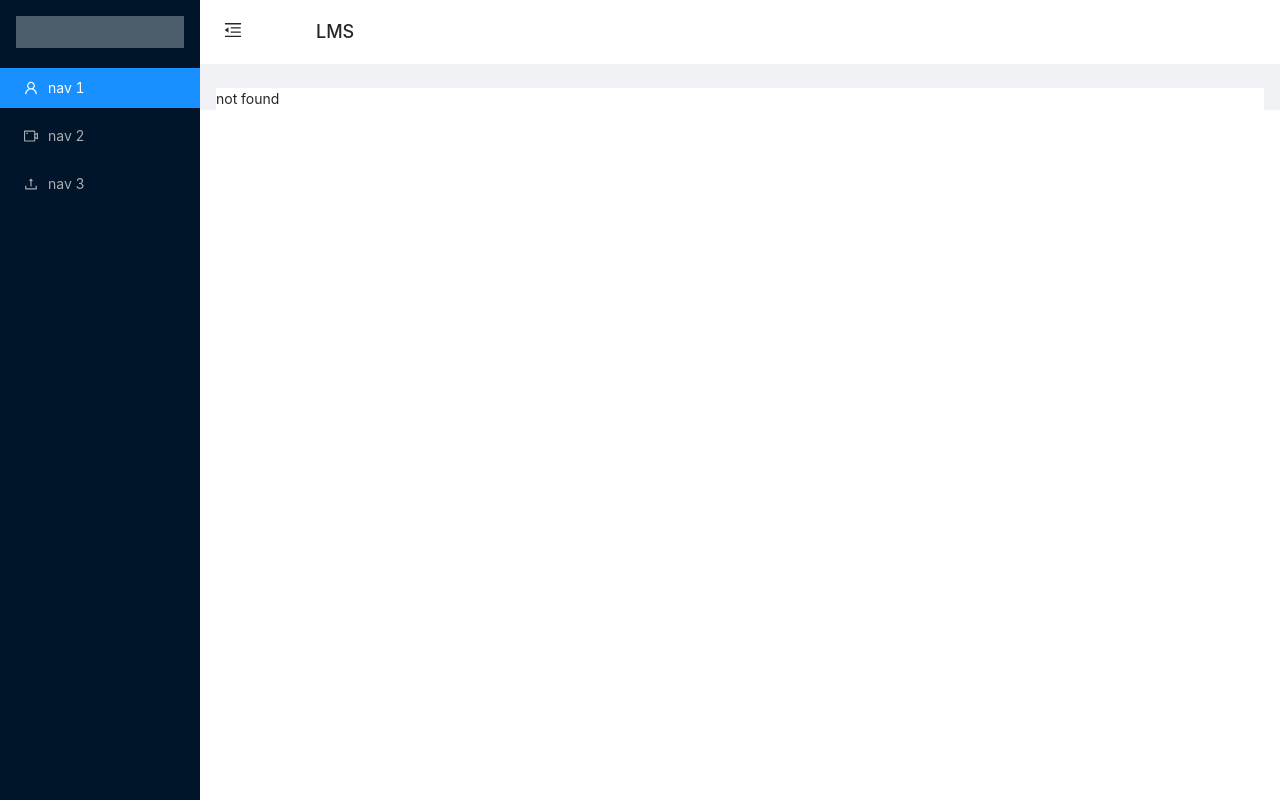
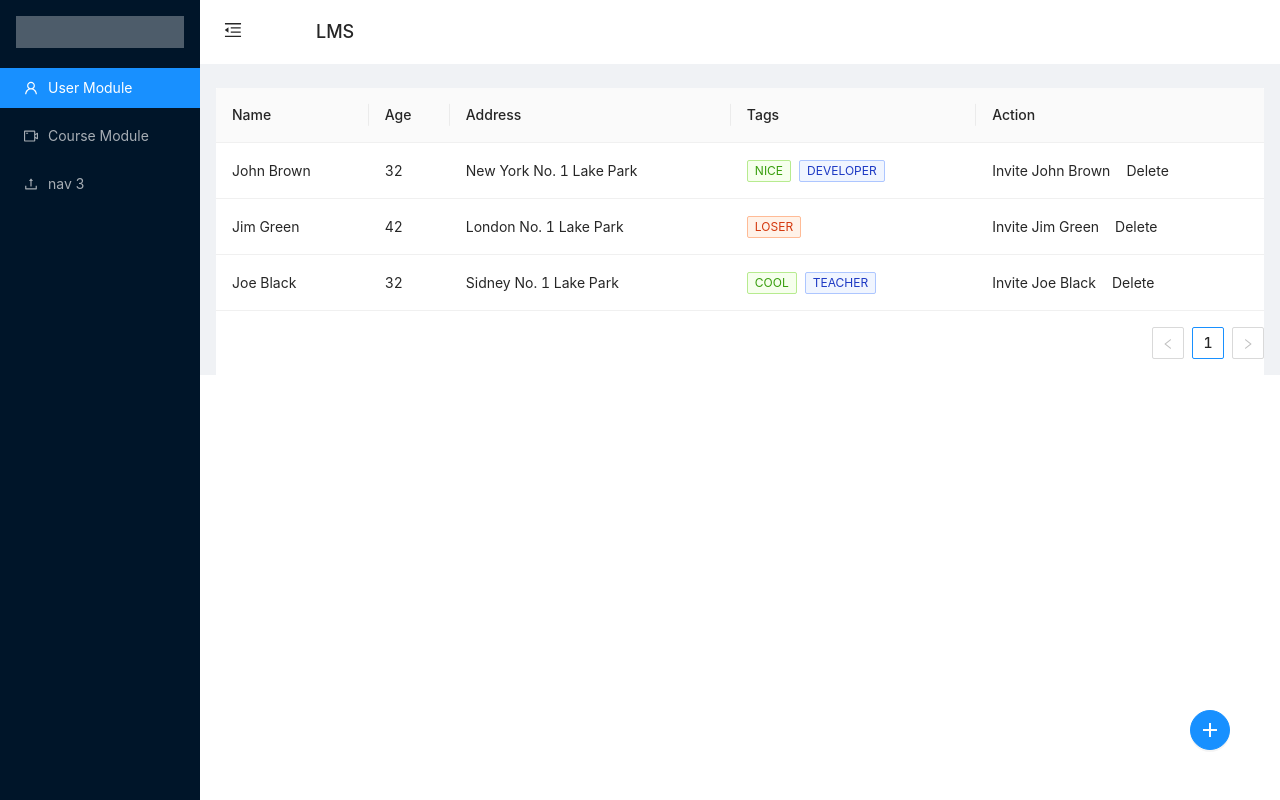
Before and after one commit to DSGunasekara/lms, a React (Create React App) app in the folder lms-frontend/: page /users in a window 1280 px wide. Before the commit this address had no page. Built offline with nearby package versions, Linux system fonts and the light colour scheme; what react-toast-notifications would draw is missing.

Commit message:
added user module

```diff
--- a/lms-frontend/src/App.js
+++ b/lms-frontend/src/App.js
@@ -1,6 +1,7 @@
 import React, { useState } from 'react'
-import { BrowserRouter, Switch, Route } from 'react-router-dom';
+import { BrowserRouter, Switch, Route, Link } from 'react-router-dom';
 import { ToastProvider } from 'react-toast-notifications';
+import { useHistory } from 'react-router';
 
 import Login from './Components/Auth/Login'
 import NavBar from './Components/Layout/navBar/NavBar';
@@ -8,6 +9,7 @@ import NotFound from './Components/Common/NotFound';
 import modulePage from "./Pages/modulePage";
 import Register from './Components/Auth/Register';
 import CreateModuleForm from "./Components/module/CreateModuleForm";
+import Users from './Components/Users/Users';
 
 import 'antd/dist/antd.css';
 import './index.css';
@@ -23,7 +25,7 @@ import {
 const { Header, Sider, Content } = Layout;
 
 function App() {
-
+  const history = useHistory();
   const [collapsed, setCollapsed] = useState(false);
 
   const toggle = () => {
@@ -45,10 +47,12 @@ function App() {
             <div className="logo" />
             <Menu theme="dark" mode="inline" defaultSelectedKeys={['1']}>
               <Menu.Item key="1" icon={<UserOutlined />}>
-                nav 1
+                <Link to="users"></Link>
+                  User Module
               </Menu.Item>
               <Menu.Item key="2" icon={<VideoCameraOutlined />}>
-                nav 2
+                <Link to="modulePage"></Link>
+                Course Module
               </Menu.Item>
               <Menu.Item key="3" icon={<UploadOutlined />}>
                 nav 3
@@ -75,6 +79,7 @@ function App() {
             >
               <Switch>
                 <Route path={'/'} exact component={Login}></Route>
+                <Route path={'/users'} exact component={Users}></Route>
                 <Route path={'/register'} exact component={Register} />
                 <Route path={'/login'} exact component={Login} />
                 <Route path={'/modulePage'} exact component={modulePage}></Route>
--- /dev/null
+++ b/lms-frontend/src/Components/Users/Users.js
@@ -0,0 +1,94 @@
+import React from 'react'
+import 'antd/dist/antd.css';
+import { Table, Tag, Space, Button, Tooltip } from 'antd';
+import { PlusOutlined } from '@ant-design/icons';
+import { useHistory } from 'react-router';
+
+function Users() {
+    const history = useHistory();
+    const columns = [
+        {
+          title: 'Name',
+          dataIndex: 'name',
+          key: 'name',
+          render: text => <a>{text}</a>,
+        },
+        {
+          title: 'Age',
+          dataIndex: 'age',
+          key: 'age',
+        },
+        {
+          title: 'Address',
+          dataIndex: 'address',
+          key: 'address',
+        },
+        {
+          title: 'Tags',
+          key: 'tags',
+          dataIndex: 'tags',
+          render: tags => (
+            <>
+              {tags.map(tag => {
+                let color = tag.length > 5 ? 'geekblue' : 'green';
+                if (tag === 'loser') {
+                  color = 'volcano';
+                }
+                return (
+                  <Tag color={color} key={tag}>
+                    {tag.toUpperCase()}
+                  </Tag>
+                );
+              })}
+            </>
+          ),
+        },
+        {
+          title: 'Action',
+          key: 'action',
+          render: (text, record) => (
+            <Space size="middle">
+              <a>Invite {record.name}</a>
+              <a>Delete</a>
+            </Space>
+          ),
+        },
+      ];
+
+      const data = [
+        {
+          key: '1',
+          name: 'John Brown',
+          age: 32,
+          address: 'New York No. 1 Lake Park',
+          tags: ['nice', 'developer'],
+        },
+        {
+          key: '2',
+          name: 'Jim Green',
+          age: 42,
+          address: 'London No. 1 Lake Park',
+          tags: ['loser'],
+        },
+        {
+          key: '3',
+          name: 'Joe Black',
+          age: 32,
+          address: 'Sidney No. 1 Lake Park',
+          tags: ['cool', 'teacher'],
+        },
+      ];
+      const handleCreateUser = ()=> {
+        history.push('register')
+      }
+    return (
+        <div>
+            <Table columns={columns} dataSource={data} />
+            <Tooltip title="Create New User">
+                <Button type="primary" shape="circle" icon={<PlusOutlined />} size='large' className="fabBtn" onClick={handleCreateUser} />
+            </Tooltip>
+        </div>
+    )
+}
+
+export default Users
--- a/lms-frontend/src/index.css
+++ b/lms-frontend/src/index.css
@@ -24,3 +24,10 @@
   .site-layout .site-layout-background {
     background: #fff;
   }
+
+  .fabBtn {
+    position: fixed;
+    bottom: 50px;
+    right: 50px;
+    z-index: 999
+  }
```
